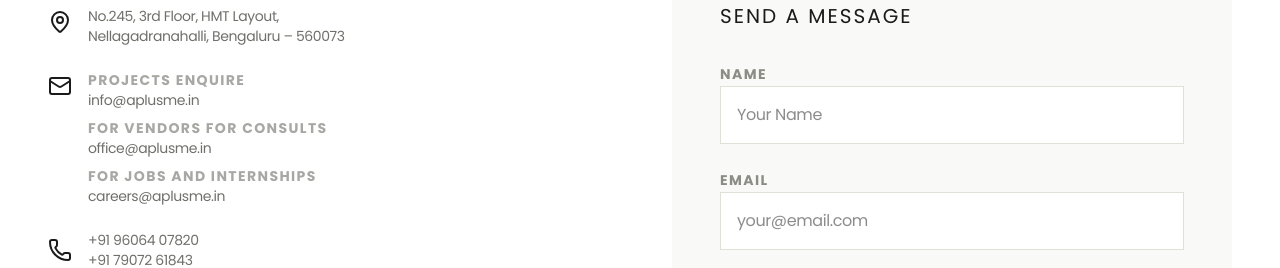
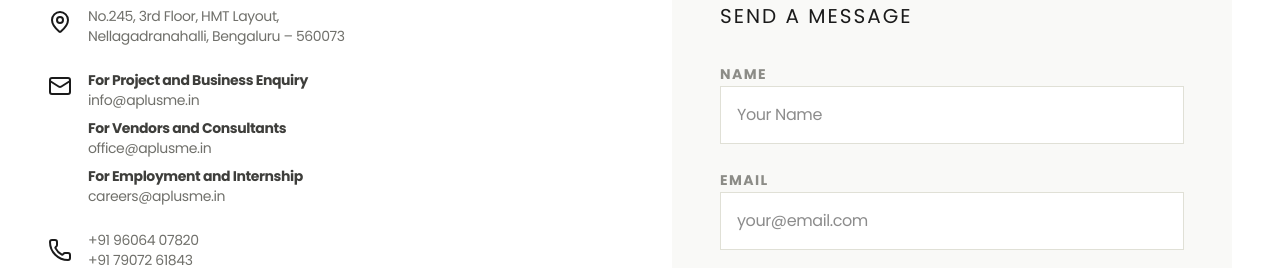
Before and after one commit to watenterprises/a-me, a Next.js app: page /contact in a window 1280 px wide. Shown: the part 614-882 px from the top of the page. Built offline with nearby package versions, Linux system fonts and the light colour scheme.

Commit message:
made these changes 2 size font pictures in project like gallery remove grid spaces

```diff
--- a/src/app/contact/page.tsx
+++ b/src/app/contact/page.tsx
@@ -61,15 +61,15 @@ export default function ContactPage() {
                                             <Mail className="w-6 h-6 text-charcoal-900 mt-1" />
                                             <div className="flex flex-col space-y-2">
                                                 <div className="flex flex-col">
-                                                    <span className="text-sm font-bold uppercase tracking-widest text-stone-400">Projects enquire</span>
+                                                    <span className="text-sm font-bold text-stone-900">For Project and Business Enquiry</span>
                                                     <a href="mailto:info@aplusme.in" className="text-stone-600 text-sm hover:text-charcoal-900 transition-colors">info@aplusme.in</a>
                                                 </div>
                                                 <div className="flex flex-col">
-                                                    <span className="text-sm font-bold uppercase tracking-widest text-stone-400">For vendors for consults</span>
+                                                    <span className="text-sm font-bold text-stone-900">For Vendors and Consultants</span>
                                                     <a href="mailto:office@aplusme.in" className="text-stone-600 text-sm hover:text-charcoal-900 transition-colors">office@aplusme.in</a>
                                                 </div>
                                                 <div className="flex flex-col">
-                                                    <span className="text-sm font-bold uppercase tracking-widest text-stone-400">For jobs and internships</span>
+                                                    <span className="text-sm font-bold text-stone-900">For Employment and Internship</span>
                                                     <a href="mailto:careers@aplusme.in" className="text-stone-600 text-sm hover:text-charcoal-900 transition-colors">careers@aplusme.in</a>
                                                 </div>
                                             </div>
--- a/src/app/globals.css
+++ b/src/app/globals.css
@@ -96,7 +96,7 @@
 
 /* Custom Utilities */
 @utility container-wide {
-  @apply mx-auto px-6 md:px-12;
+  @apply mx-auto px-6 md:px-12 max-w-7xl;
 }
 
 @utility text-balance {
--- a/src/components/layout/Navbar.tsx
+++ b/src/components/layout/Navbar.tsx
@@ -26,7 +26,7 @@ export function Navbar() {
 
     return (
         <header className="sticky top-0 z-50 w-full border-b border-stone-200 bg-white/80 backdrop-blur-md supports-[backdrop-filter]:bg-white/60">
-            <Container className="flex h-20 items-center justify-between">
+            <Container className="flex h-20 items-center justify-between max-w-none">
                 <Link href="/" className="relative h-12 w-32">
                     <Image
                         src="/logo.png"
--- a/src/components/ui/Container.tsx
+++ b/src/components/ui/Container.tsx
@@ -10,7 +10,7 @@ export function Container({ children, className, ...props }: ContainerProps) {
     return (
         <div
             className={cn(
-                "mx-auto px-6 md:px-12 w-full",
+                "mx-auto px-6 md:px-12 w-full max-w-7xl",
                 className
             )}
             {...props}
```
